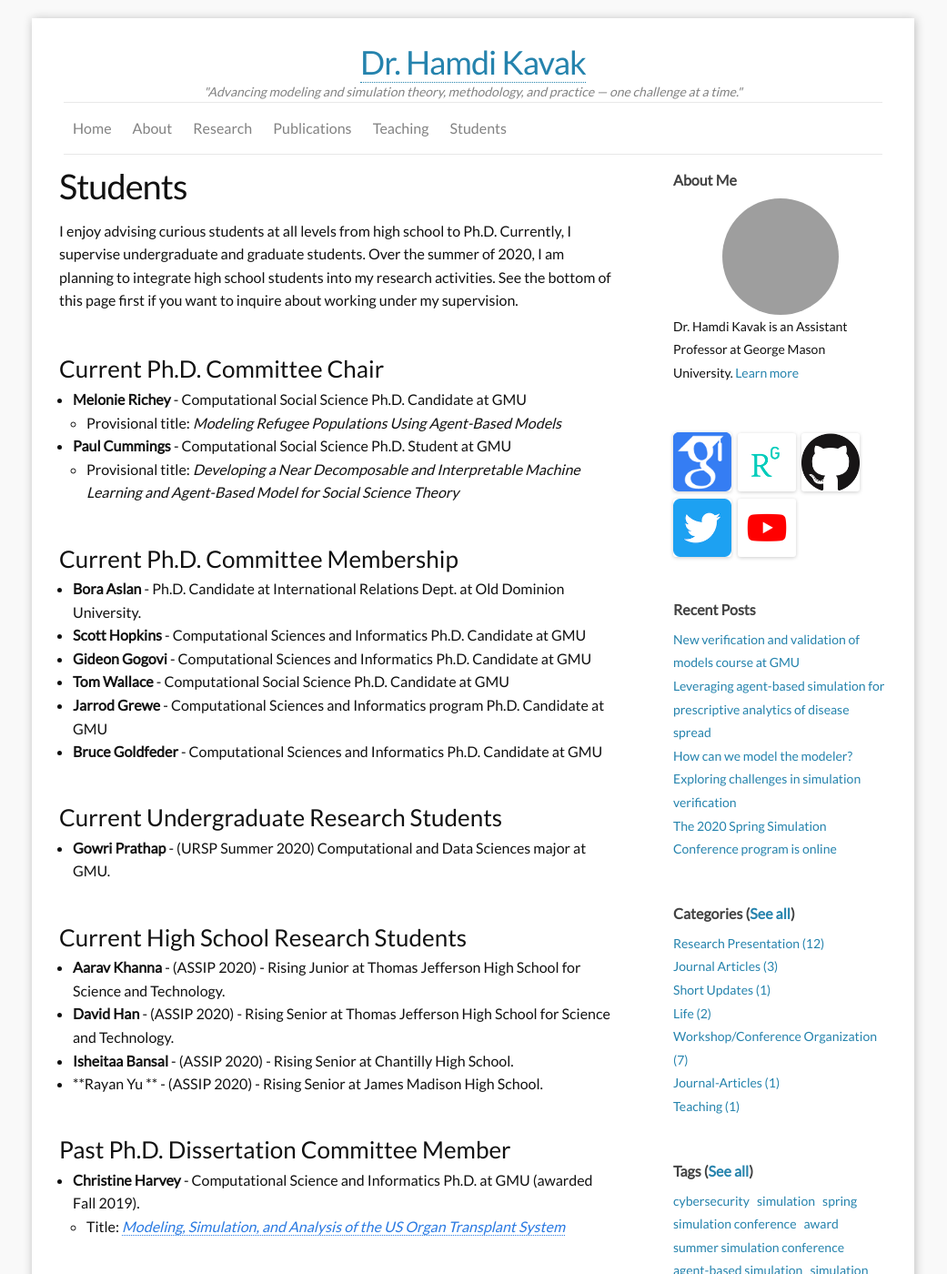
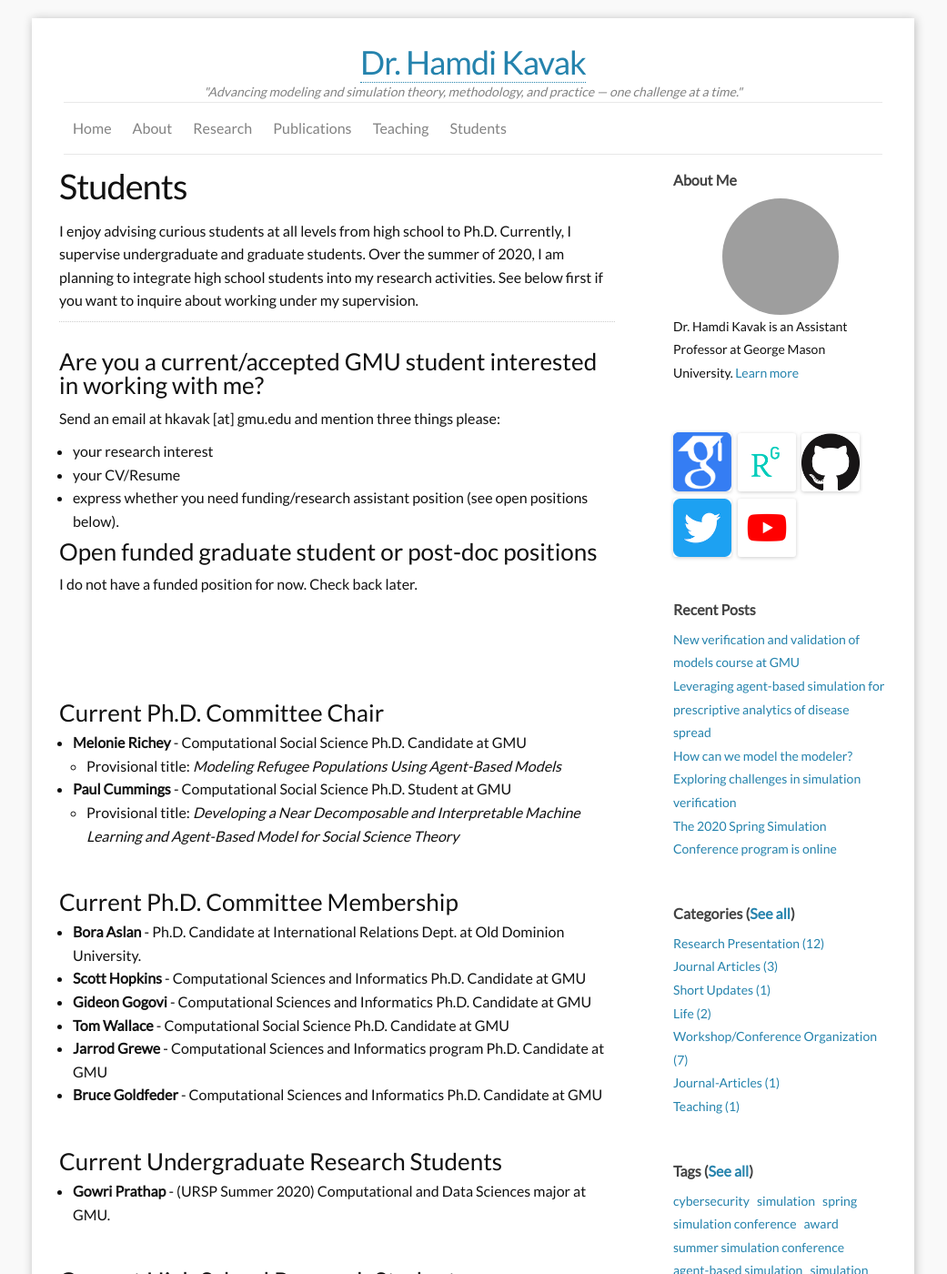
Before and after one commit to hamdikavak/hamdikavak.github.io, a Jekyll site: the page built from j_students.md, in a window 1280 px wide and 1400 px high. Shown: the whole window at 91% size, without its empty margins (120-1161 px from the left). Built offline with Jekyll 4.4.1, drawn with Linux system fonts in a browser that asks for light colours; nearby versions of some CDN libraries; some of the changed text lies outside the part shown; grey boxes are pictures that could not be loaded.

Commit message:
Student page updates

```diff
--- a/j_students.md
+++ b/j_students.md
@@ -5,8 +5,22 @@ permalink: /students/
 nav: yes
 ---
 
-I enjoy advising curious students at all levels from high school to Ph.D. Currently, I supervise  undergraduate and graduate students. Over the summer of 2020, I am planning to integrate high school students into my research activities. See the bottom of this page first if you want to inquire about working under my supervision.
+I enjoy advising curious students at all levels from high school to Ph.D. Currently, I supervise  undergraduate and graduate students. Over the summer of 2020, I am planning to integrate high school students into my research activities. See below first if you want to inquire about working under my supervision.
 
+---
+
+### Are you a current/accepted GMU student interested in working with me?
+Send an email at hkavak [at] gmu.edu and mention three things please:
+* your research interest
+* your CV/Resume
+* express whether you need funding/research assistant position (see open positions below).
+
+### Open funded graduate student or post-doc positions
+I do not have a funded position for now. Check back later.
+
+<br/>
+---
+<br/>
 <br/>
 ### Current Ph.D. Committee Chair
 * **Melonie Richey** - Computational Social Science Ph.D. Candidate  at GMU
@@ -35,6 +49,8 @@ I enjoy advising curious students at all levels from high school to Ph.D. Curren
 * **Rayan Yu ** - (ASSIP 2020) - Rising Senior at James Madison High School.
 
 <br/>
+---
+
 ### Past Ph.D. Dissertation Committee Member
 * **Christine Harvey** - Computational Science and Informatics Ph.D. at GMU (awarded Fall 2019).
   * Title: [*Modeling, Simulation, and Analysis of the US Organ Transplant System*](https://search.proquest.com/docview/2379670232)
```
Also changed, not shown: other parts of j_students.md (+0 -7 lines).
